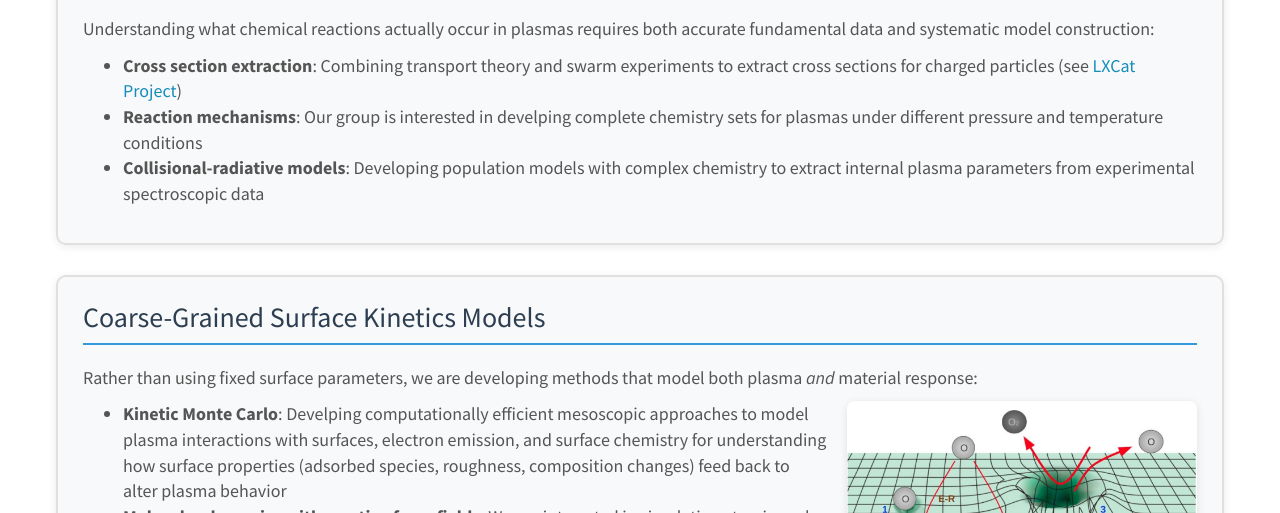
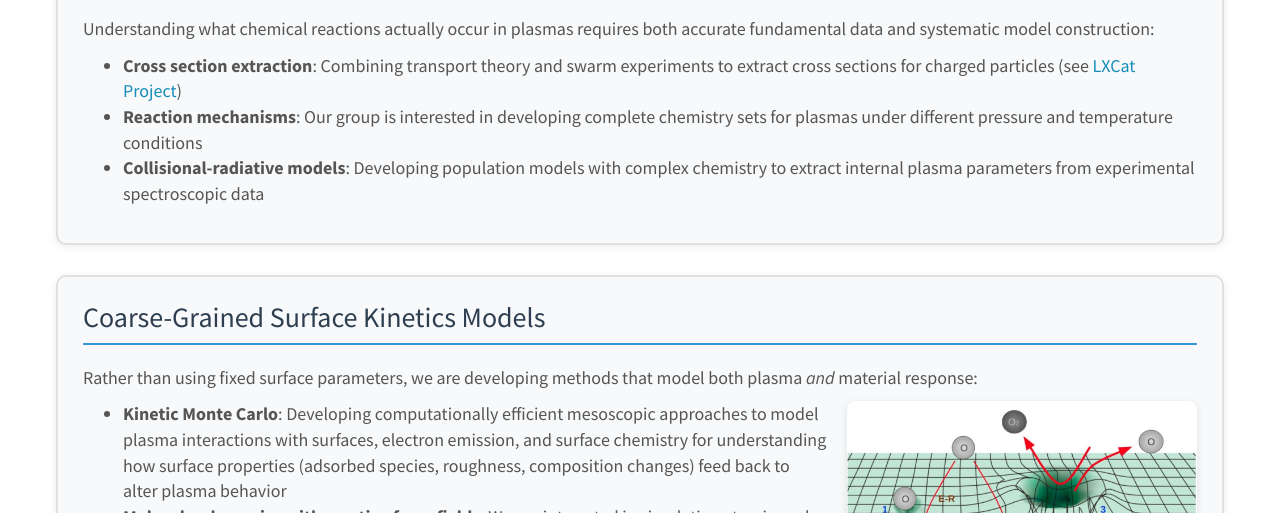
Before and after one commit to vialetto/vialettolab, a Jekyll site: the page built from _pages/research.md, in a window 1280 px wide and 900 px high, scrolled down 1733 px. Shown: the part 155-668 px from the top of the window. Built offline with Jekyll 4.4.1, drawn with Linux system fonts in a browser that asks for light colours; nearby versions of some CDN libraries; a style sheet for code colours, icons or effects is not loaded.

Commit message:
Fix typos in Research Tab

```diff
--- a/_pages/research.md
+++ b/_pages/research.md
@@ -54,7 +54,7 @@ These methods enable direct coupling of electron kinetics with fluid description
 Understanding what chemical reactions actually occur in plasmas requires both accurate fundamental data and systematic model construction:
 
 - **Cross section extraction**: Combining transport theory and swarm experiments to extract cross sections for charged particles (see [LXCat Project](https://nl.lxcat.net/home/))
-- **Reaction mechanisms**: Our group is interested in develping complete chemistry sets for plasmas under different pressure and temperature conditions
+- **Reaction mechanisms**: Our group is interested in developing complete chemistry sets for plasmas under different pressure and temperature conditions
 - **Collisional-radiative models**: Developing population models with complex chemistry to extract internal plasma parameters from experimental spectroscopic data
 
 </div>
@@ -67,7 +67,7 @@ Rather than using fixed surface parameters, we are developing methods that model
 
 <img src="{{ site.url }}{{ site.baseurl }}/images/examples/SurfaceKin.png" alt="Surface Kinetics Processes" style="width: 350px; float: right; margin: 0 0 15px 20px; border-radius: 8px; box-shadow: 0 2px 8px rgba(0,0,0,0.1);">
 
-- **Kinetic Monte Carlo**: Develping computationally efficient mesoscopic approaches to model plasma interactions with surfaces, electron emission, and surface chemistry for understanding how surface properties (adsorbed species, roughness, composition changes) feed back to alter plasma behavior
+- **Kinetic Monte Carlo**: Developing computationally efficient mesoscopic approaches to model plasma interactions with surfaces, electron emission, and surface chemistry for understanding how surface properties (adsorbed species, roughness, composition changes) feed back to alter plasma behavior
 - **Molecular dynamics with reactive force fields**: We are interested in simulating atomic-scale surface modification during plasma exposure
 - **Multi-scale bridging**: Our goal is to connect quantum-mechanical surface processes to continuum plasma models through carefully constructed boundary conditions and embedding approaches
 
```
